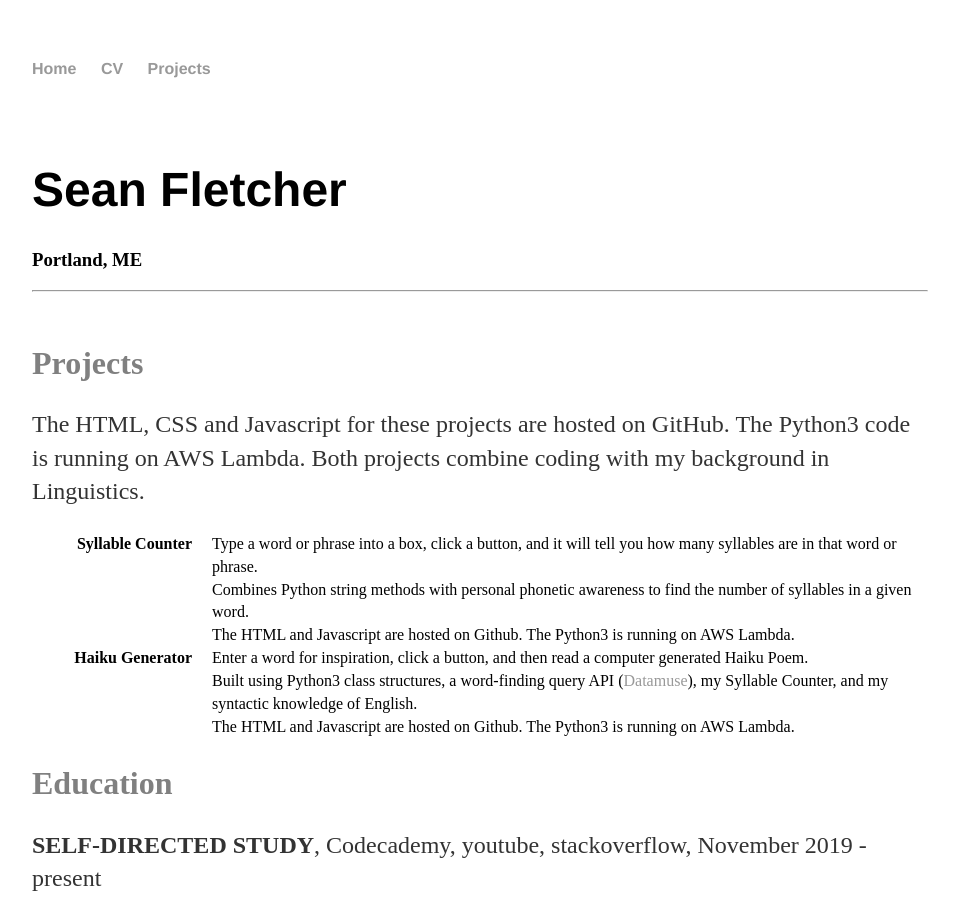
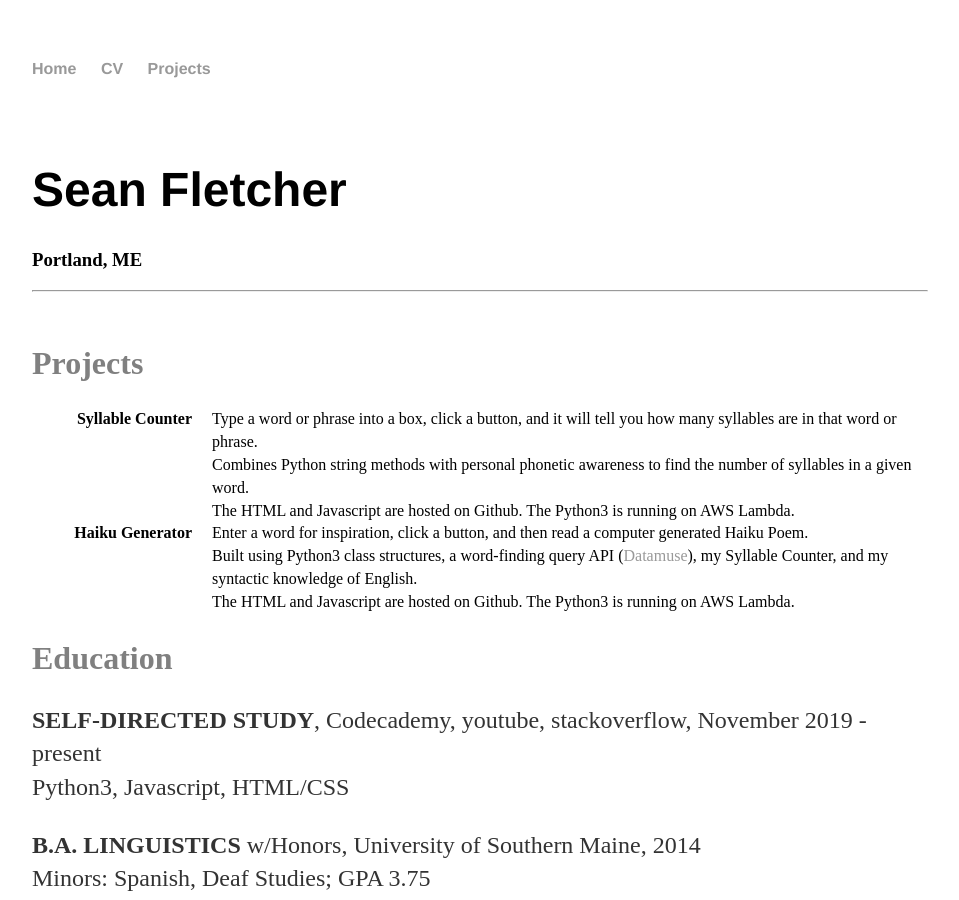
Before and after one commit to SeanEFletcher/SeanEFletcher.github.io, a Jekyll site: the page built from cv/index.html, in a window 1280 px wide and 900 px high. Shown: the whole window, without its empty margins (160-1119 px from the left). Built offline with Jekyll 4.4.1, drawn with Linux system fonts in a browser that asks for light colours.

Commit message:
Update index.html

```diff
--- a/cv/index.html
+++ b/cv/index.html
@@ -2,7 +2,7 @@
 layout: default
 title: Sean's CV
 ---
-
+<html>
   <div class="CVstuff">
     <br><br>
     <h1>Sean Fletcher</h1>
@@ -11,7 +11,6 @@ title: Sean's CV
     <br>
     <div class="projects">
       <h2 class="CVh2">Projects</h2>
-      <p>The HTML, CSS and Javascript for these projects are hosted on GitHub. The Python3 code is running on AWS Lambda. Both projects combine coding with my background in Linguistics.</p>
       <dl class="dl-horizontal">
         <dt>Syllable Counter</dt>
         <dd>
@@ -21,6 +20,8 @@ title: Sean's CV
 			<br>
 			The HTML and Javascript are hosted on Github. The Python3 is running on AWS Lambda.
 		</dd>
+		<dt> </dt>
+		<dd> </dd>
         <dt>Haiku Generator</dt>
         <dd>
 			Enter a word for inspiration, click a button, and then read a computer generated Haiku Poem.
@@ -154,3 +155,4 @@ title: Sean's CV
       </ul>
     </div>
   </div>
+  </html>
```
